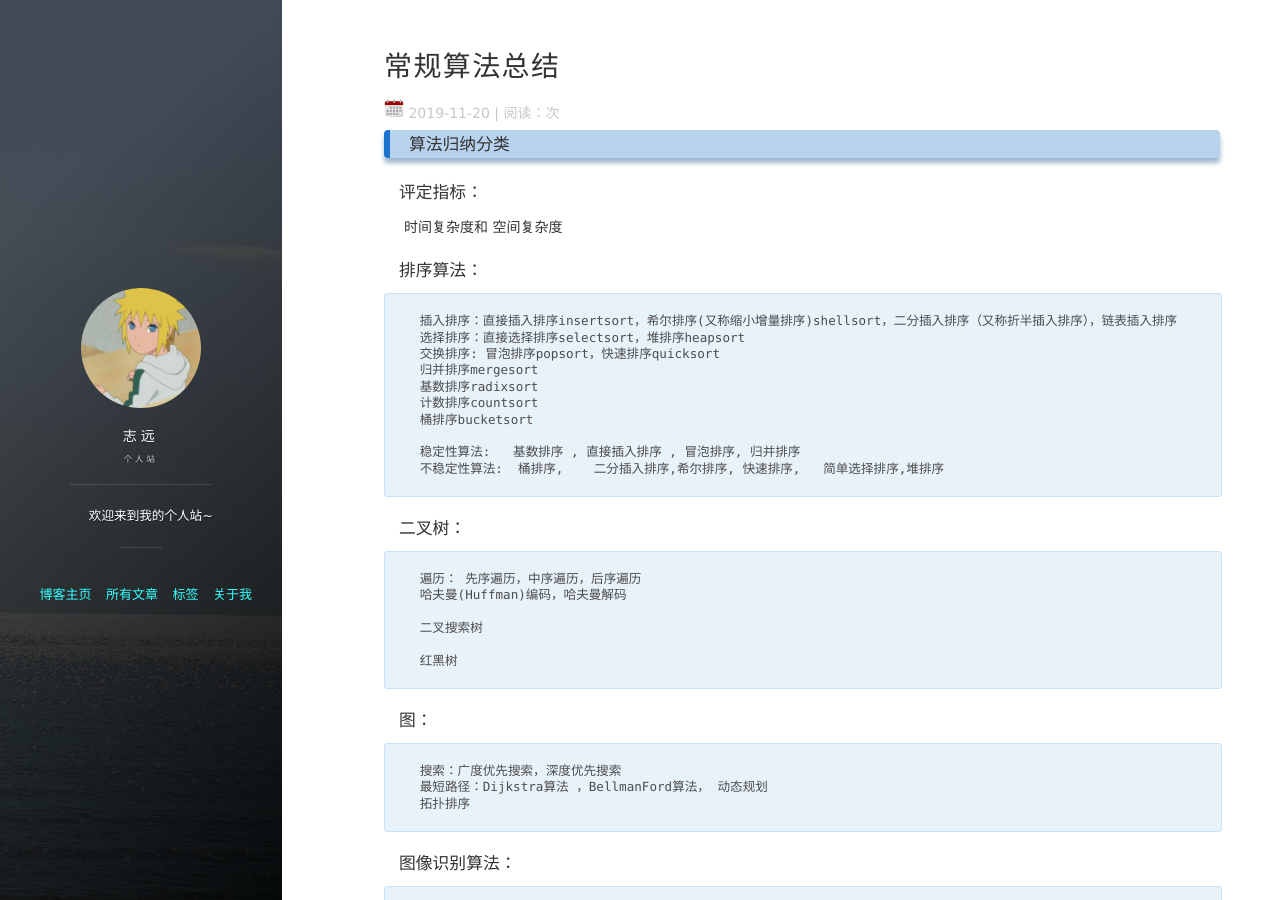
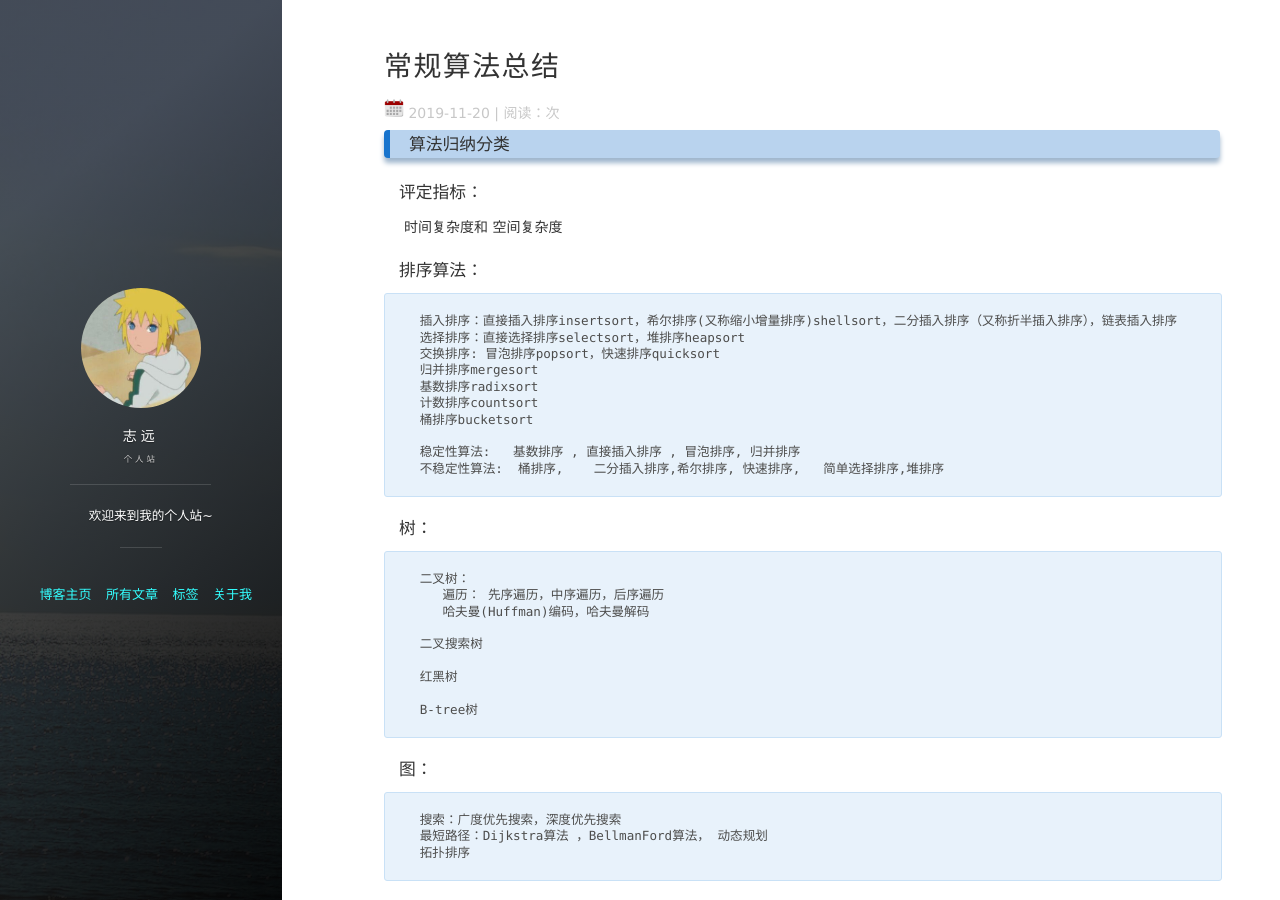
Before and after one commit to blueskyxzy/blueskyxzy.github.io, a Jekyll site: the page built from _posts/2019-11-20-algorithms.md, in a window 1280 px wide and 900 px high. Built offline with Jekyll 4.4.1, drawn with Linux system fonts in a browser that asks for light colours; nearby versions of some CDN libraries; comment, search, counter and statistics services are not loaded.

Commit message:
算法总结

```diff
--- a/_posts/2019-11-20-algorithms.md
+++ b/_posts/2019-11-20-algorithms.md
@@ -21,13 +21,16 @@ tags: 总结
      稳定性算法:   基数排序 , 直接插入排序 , 冒泡排序, 归并排序
      不稳定性算法:  桶排序,    二分插入排序,希尔排序, 快速排序,   简单选择排序,堆排序
 
-#### 二叉树：
-     遍历： 先序遍历，中序遍历，后序遍历
-     哈夫曼(Huffman)编码，哈夫曼解码
+#### 树：
+     二叉树：
+        遍历： 先序遍历，中序遍历，后序遍历
+        哈夫曼(Huffman)编码，哈夫曼解码
 
      二叉搜索树
 
      红黑树
+
+     B-tree树
 
 #### 图：
      搜索：广度优先搜索，深度优先搜索
```
